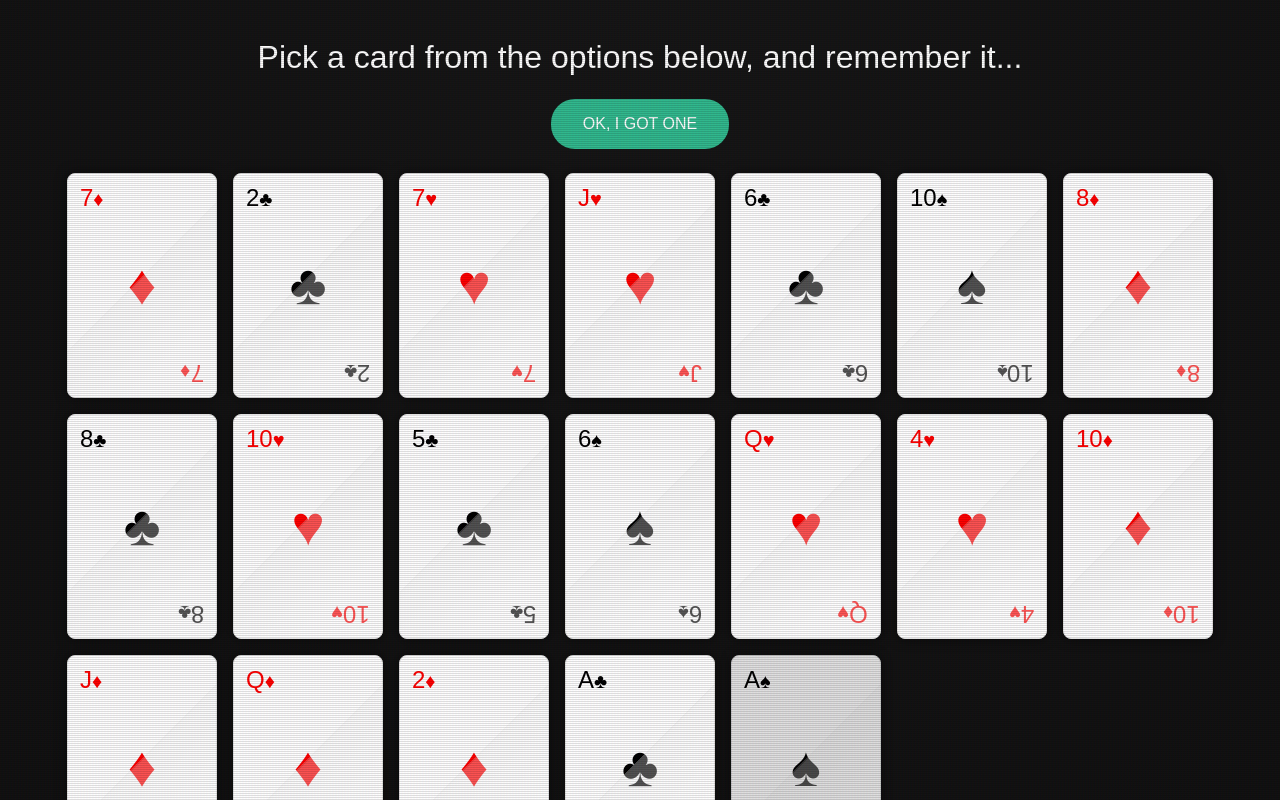
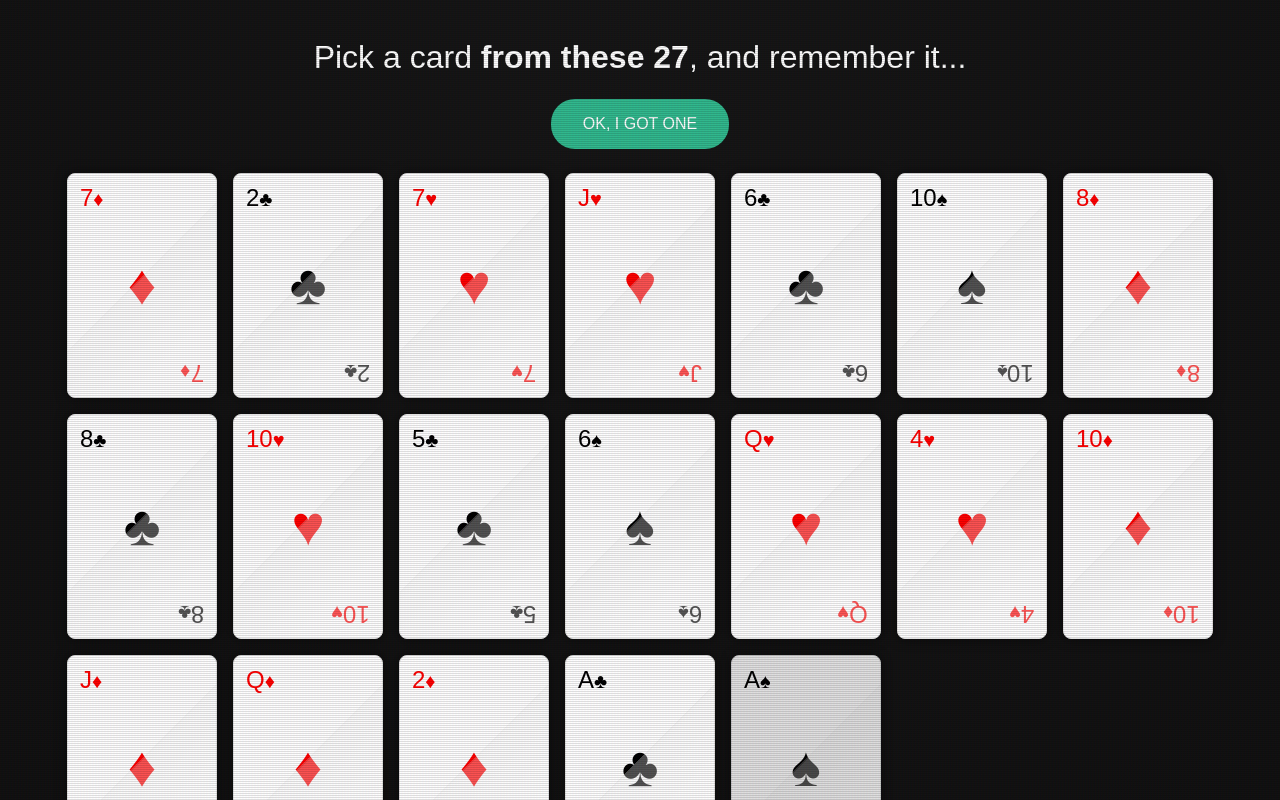
Before and after one commit to russellramey/27cards, a Vue app: page / in a window 1280 px wide. Both pictures are taken after a click on the button "SURE, TRY ME". Built offline with nearby package versions, Linux system fonts and the light colour scheme.

Commit message:
more copy updates

```diff
--- a/src/components/steps/Step2.vue
+++ b/src/components/steps/Step2.vue
@@ -1,6 +1,6 @@
 <template>
     <div class="step-2">
-        <h1>Pick a card from the options below, and remember it...</h1>
+        <h1>Pick a card <b>from these 27</b>, and remember it...</h1>
         <p style="text-align:center;">
             <button @click="next" :disabled="store.status.loading">Ok, I got one</button>
         </p>
```
